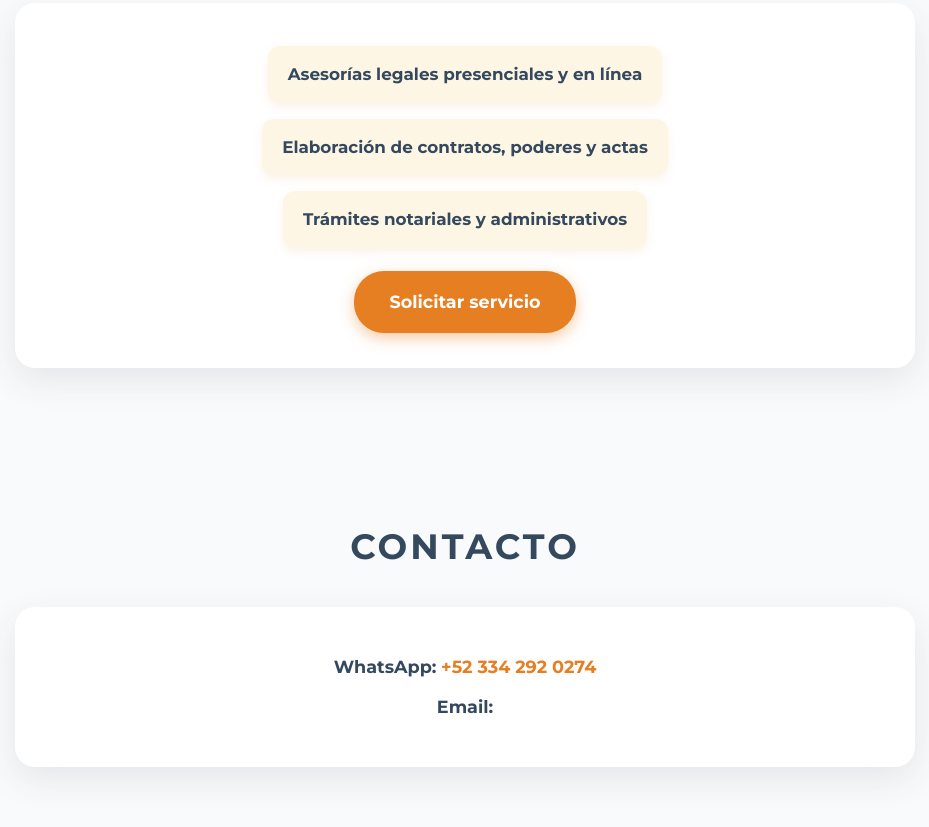
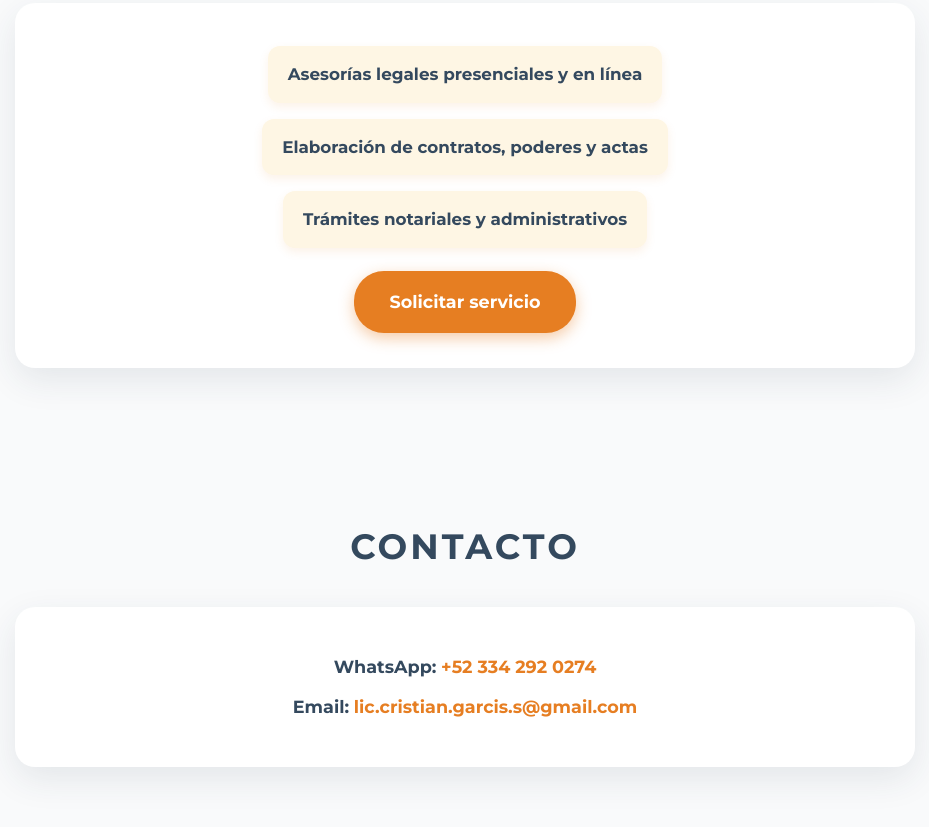
Before and after one commit to Morrison2352/CG-Bufete-Juridico, a plain HTML site: page index.html in a window 1280 px wide. Shown: the part 965-1792 px from the top of the page, without its empty margins (175-1104 px from the left). Drawn offline with Linux system fonts and the light colour scheme.

Commit message:
Update index.html

```diff
--- a/index.html
+++ b/index.html
@@ -39,4 +39,4 @@
     <h2>Contacto</h2>
     <div class="card">
       <p><strong>WhatsApp:</strong> <a href="https://wa.me/523342920274">+52 334 292 0274</a></p>
-      <p><strong>Email:</strong> <a href="mail
+      <p><strong>Email:</strong> <a href="mailto:lic.cristian.garcis.s@gmail.com">lic.cristian.garcis.s@gmail.com</a></p>
```
